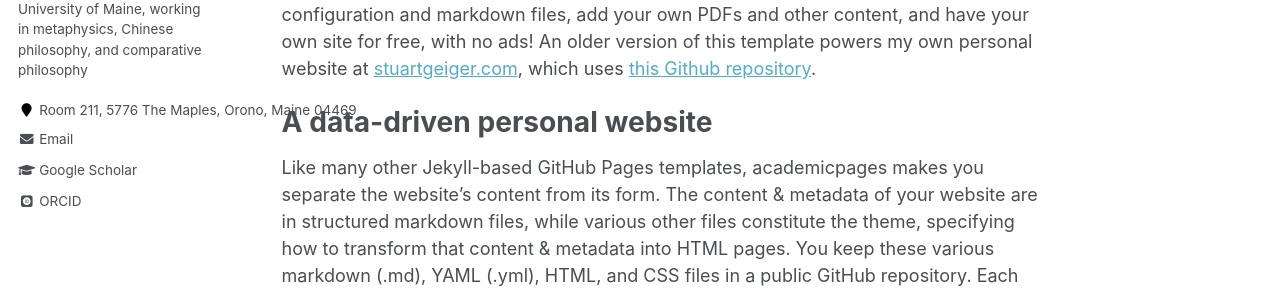
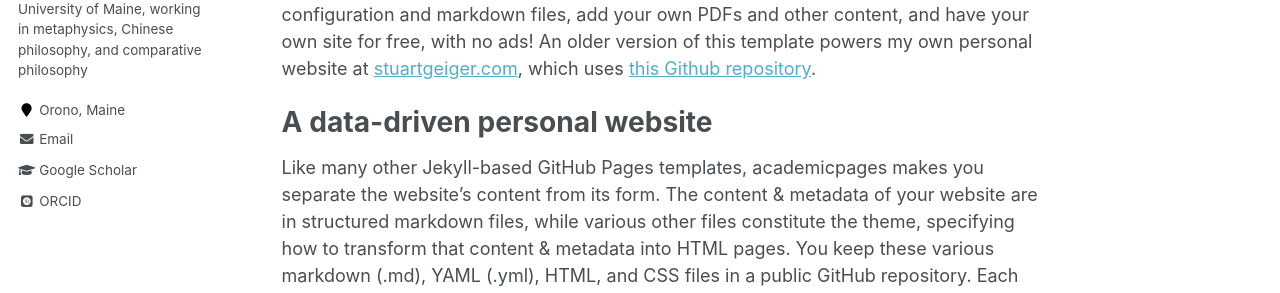
Before and after one commit to hao-hong/hao-hong.github.io, a Jekyll site: the page built from _pages/about.md, in a window 1280 px wide. Shown: the part 376-669 px from the top of the page. Built offline with Jekyll 4.4.1, drawn with Linux system fonts in a browser that asks for light colours; some web fonts are replaced.

Commit message:
Update _config.yml

```diff
--- a/_config.yml
+++ b/_config.yml
@@ -82,7 +82,7 @@ author:
   name             : "Hao Hong"
   avatar           : "profile.png"
   bio              : "Assistant Professor of Philosophy and Honors at the University of Maine, working in metaphysics, Chinese philosophy, and comparative philosophy"
-  location         : "Room 211, 5776 The Maples, Orono, Maine 04469"
+  location         : "Orono, Maine"
   PhilPeople       : ""
   googlescholar    : ""
   email            : "hao.hong@maine.edu"
```
